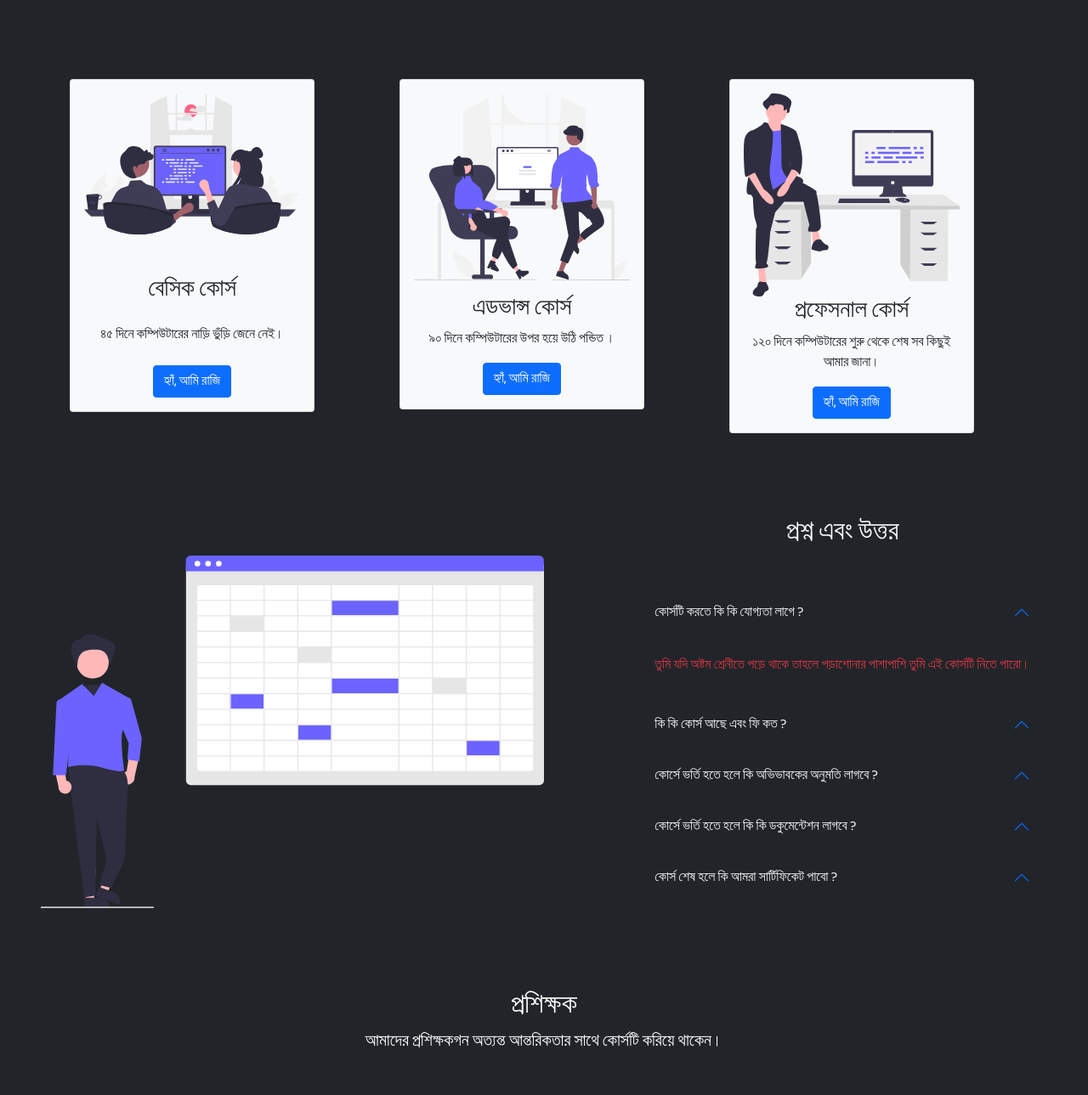
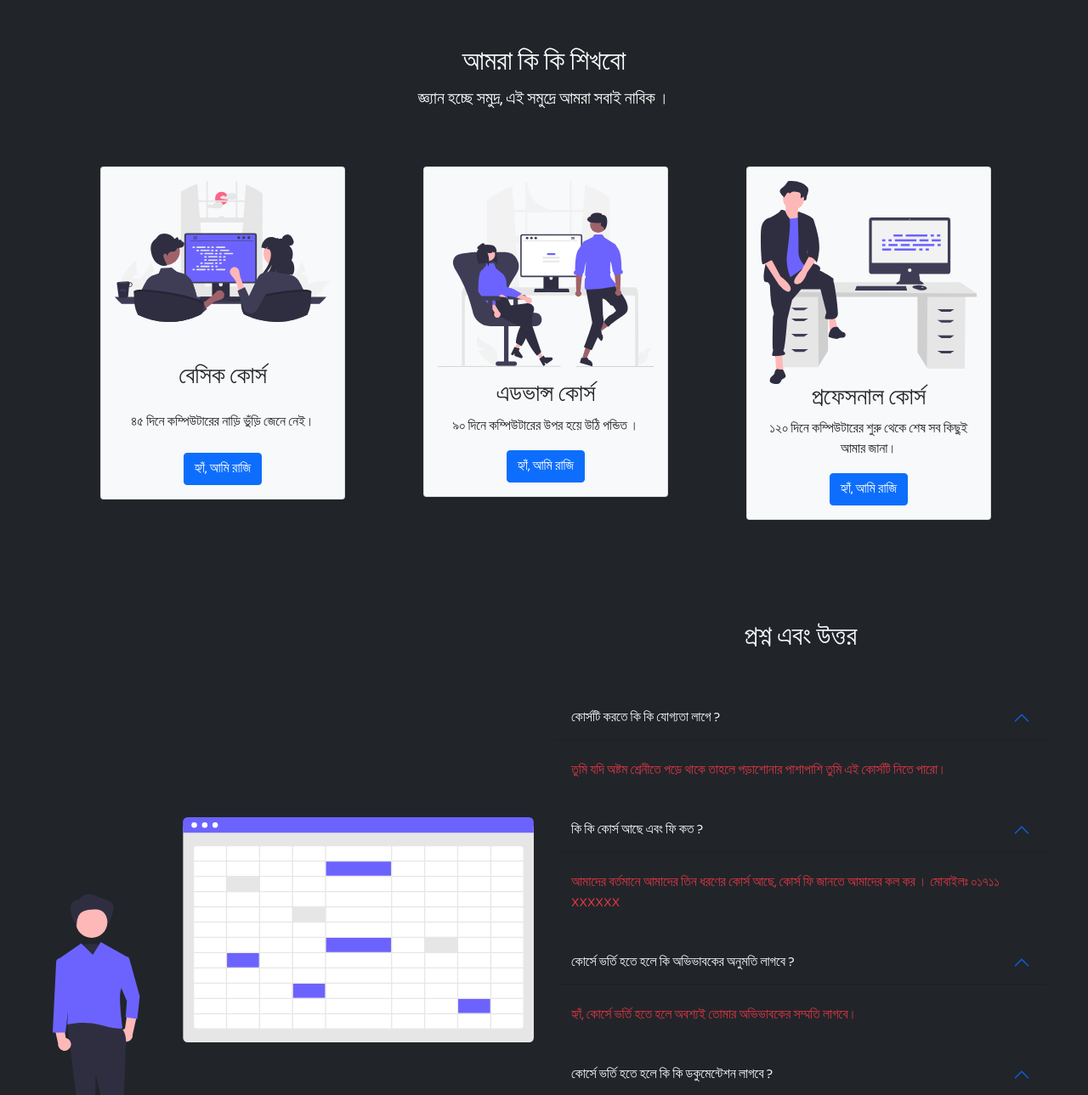
Before and after one commit to alaminniyaz/Computer, a plain HTML site: page index.html in a window 1280 px wide. Shown: the part 739-2028 px from the top of the page at 85% size. Drawn offline with nearby package versions, Linux system fonts and the light colour scheme; a web font is replaced by a local one.

Commit message:
fix issue

```diff
--- a/index.html
+++ b/index.html
@@ -51,6 +51,9 @@
         <div class="collapse navbar-collapse" id="navmenu">
           <ul class="navbar-nav ms-auto nav nav-pills">
             <li class="nav-item">
+              <a href="#home" class="nav-link"> হোম পেজ </a>
+            </li>
+            <li class="nav-item">
               <a href="#nav1" class="nav-link">আমরা কি শিখবো</a>
             </li>
             <li class="nav-item">
@@ -77,10 +80,10 @@
 
     <!-- Section One Start -->
 
-    <section class="bg-dark text-light p-5 text-center">
+    <section class="bg-dark text-light p-5 text-center" id="home">
       <div class="conatiner">
-        <div class="d-flex align-items-center justify-content-between">
-          <div class="mt-5 pt-5">
+        <div class="row d-flex align-items-center justify-content-between">
+          <div class="col-lg-6 col-md-6 mt-5 pt-5">
             <h1> চলো <span class="text-info">কম্পিউটার শিখি</span></h1>
             <p class="lead my-5 py-3">
               Computer শব্দটি গ্রিক শব্দ Compute শব্দ থেকে এসেছে। Compute শব্দের
@@ -98,11 +101,13 @@
               রেজিস্ট্রেশন করি
             </button>
           </div>
+
+          <div class="col-lg-6 col-md-6 mt-5 pt-4">
             <img
-            class="img-fluid w-50 d-none d-sm-block"
+            class="img-fluid shadow-sm"
             src="svg/web develop.svg"
-            alt=""
-          />
+            alt="">
+          </div>
         </div>
       </div>
     </section>
@@ -113,16 +118,20 @@
 
     <!-- Section Two Start (Learn) -->
 
-    <section class="p-5 bg-dark">
+    <section class="pt-5 bg-dark" id="nav1">
       <div class="container">
-        <h2 class="text-center text-white mt-5" id="nav1">
+        <div class="row pt-4 mt-5">
+          <div class="col-lg-12 px-5">
+            <h2 class="text-center text-white mt-5">
               আমরা কি কি শিখবো
             </h2>
-        <p class="lead text-center text-white md-5">
+            <p class="lead text-center text-white">
               জ্ঞ্যান হচ্ছে সমুদ্র, এই সমুদ্রে আমরা সবাই নাবিক ।
             </p>
-        <div class="row text-center g-5 mt-5">
-          <div class="col-md-4 col-lg-4">
+          </div>
+        </div>
+        <div class="row text-center mt-5">
+          <div class="col-md-4 col-lg-4 px-5 mb-4">
             <div class="card bg-light text-dark" style="width: 18rem">
               <div class="card-body text-center">
                 <img class="card-img-top mb-5" src="svg/Course.svg" alt="" />
@@ -130,12 +139,18 @@
                 <p class="card-text mb-4">
                   ৪৫ দিনে কম্পিউটারের নাড়ি ভুঁড়ি জেনে নেই।
                 </p>
-                <a href="" class="btn btn-primary">হ্যাঁ, আমি রাজি</a>
+                <button
+              class="btn btn-primary"
+              data-bs-toggle="modal"
+              data-bs-target="#enroll"
+            >
+            হ্যাঁ, আমি রাজি
+            </button>
               </div>
             </div>
           </div>
 
-          <div class="col-md-4 col-lg-4">
+          <div class="col-md-4 col-lg-4 px-5 mb-4">
             <div class="card bg-light text-dark" style="width: 18rem">
               <div class="card-body text-center">
                 <img
@@ -147,12 +162,18 @@
                 <p class="card-text">
                   ৯০ দিনে কম্পিউটারের উপর হয়ে উঠি পন্ডিত ।
                 </p>
-                <a href="" class="btn btn-primary">হ্যাঁ, আমি রাজি</a>
+                <button
+              class="btn btn-primary"
+              data-bs-toggle="modal"
+              data-bs-target="#enroll"
+            >
+            হ্যাঁ, আমি রাজি
+            </button>
               </div>
             </div>
           </div>
 
-          <div class="col-md-4 col-lg-4">
+          <div class="col-md-4 col-lg-4 px-5 mb-4">
             <div class="card bg-light text-dark" style="width: 18rem">
               <div class="card-body text-center">
                 <img class="card-img-top" src="svg/Advance.svg" alt="" />
@@ -160,7 +181,13 @@
                 <p class="card-text">
                   ১২০ দিনে কম্পিউটারের শুরু থেকে শেষ সব কিছুই আমার জানা।
                 </p>
-                <a href="" class="btn btn-primary">হ্যাঁ, আমি রাজি</a>
+                <button
+              class="btn btn-primary"
+              data-bs-toggle="modal"
+              data-bs-target="#enroll"
+            >
+            হ্যাঁ, আমি রাজি
+            </button>
               </div>
             </div>
           </div>
@@ -174,16 +201,14 @@
 
     <!-- Section Three Start (Q & A) -->
 
-    <section class="bg-dark text-light p-5 text-center text-sm-start">
+    <section class="bg-dark text-light p-5 text-center text-sm-start pt-5" id="nav2">
       <div class="conatiner">
-        <div class="d-sm-flex align-items-center justify-content-between">
-          <img
-            id="nav2"
-            class="img-fluid w-50 d-none d-sm-block pt-5"
-            src="svg/Excel.svg"
-            alt=""
-          />
+        <div class="row align-items-center justify-content-between">
+          <div class="col-lg-6 col-md-6 pt-5 mt-5">
+            <img class="img-fluid mt-5" src="svg/Excel.svg">
+          </div>
 
+          <div class="col-lg-6 col-md-6 mt-5">
             <div class="accordion">
               <h2 class="text-center mb-5">প্রশ্ন এবং উত্তর</h2>
               <div class="acordion-item">
@@ -212,7 +237,7 @@
                 >
                   কি কি কোর্স আছে এবং ফি কত ?
                 </h3>
-              <div id="childTwo" class="accordion-collapse collapse">
+                <div id="childTwo" class="accordion-collapse collapse show">
                   <div class="accordion-body">
                     <p class="text-danger">
                       আমাদের বর্তমানে আমাদের তিন ধরণের কোর্স আছে, কোর্স ফি জানতে
@@ -230,7 +255,7 @@
                 >
                   কোর্সে ভর্তি হতে হলে কি অভিভাবকের অনুমতি লাগবে ?
                 </h3>
-              <div id="childThree" class="accordion-collapse collapse">
+                <div id="childThree" class="accordion-collapse collapse show">
                   <div class="accordion-body">
                     <p class="text-danger">
                       হ্যাঁ, কোর্সে ভর্তি হতে হলে অবশ্যই তোমার অভিভাবকের সম্মতি
@@ -248,7 +273,7 @@
                 >
                   কোর্সে ভর্তি হতে হলে কি কি ডকুমেন্টেশন লাগবে ?
                 </h3>
-              <div id="childFour" class="accordion-collapse collapse">
+                <div id="childFour" class="accordion-collapse collapse show">
                   <div class="accordion-body">
                     <p class="text-danger">
                       ১ কপি পিপি সাইজ ফটো, জন্ম সনদ আর অভিভাবকের প্রতয়ন পত্র নিয়ে
@@ -266,12 +291,13 @@
                 >
                   কোর্স শেষ হলে কি আমরা সার্টিফিকেট পাবো ?
                 </h3>
-              <div id="childFive" class="accordion-collapse collapse">
+                <div id="childFive" class="accordion-collapse collapse show">
                   <div class="accordion-body">
                     <p class="text-danger">
                       কোর্সটি সফলতার সাথে শেষ করতে পারলে তোমাদের সার্টিফিকেট
                       প্রদান করা হবে।
                     </p>
+                  </div>
                 </div>
               </div>
             </div>
@@ -285,10 +311,10 @@
 
     <!-- Section  Four Start (Instrcutor) -->
 
-    <section class="p-5 bg-dark">
+    <section class="pt-5 bg-dark" id="nav3">
       <div class="container">
-        <h2 id="nav3" class="text-center text-white">প্রশিক্ষক</h2>
-        <p class="lead text-center text-white md-5">
+        <h2 class="text-center text-white mt-5"> প্রশিক্ষক </h2>
+        <p class="lead text-center text-white ">
           আমাদের প্রশিক্ষকগন অত্যন্ত আন্তরিকতার সাথে কোর্সটি করিয়ে থাকেন।
         </p>
         <div class="row g-4">
@@ -391,8 +417,7 @@
       </div>
     </section>
 
-    <!-- Section  Four End -->
-    <!---------------------------------------------------------------------------------------->
+    <!-- Section Four End -->
 
     <!-- Footer Start -->
 
```
Lines whose indentation alone changed are shown as unchanged.
